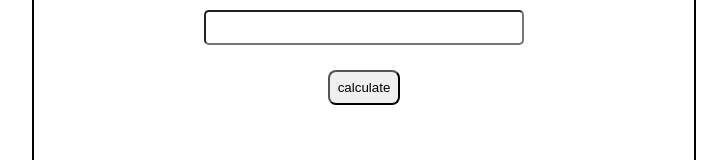
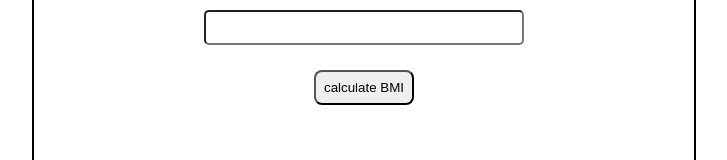
Before and after one commit to iSubhamSingh/JavaScript-MiniProjects, a plain HTML site: page BMIcalculator/index.html in a window 1280 px wide. Shown: the part 321-481 px from the top of the page, without its empty margins (276-1003 px from the left). Drawn offline with Linux system fonts and the light colour scheme.

Commit message:
Update index.html

```diff
--- a/BMIcalculator/index.html
+++ b/BMIcalculator/index.html
@@ -13,7 +13,7 @@
             <input type="text" name="height" id="height" class="inputbox">
             <h3>Please enter the weight</h3>
             <input type="text" name="weight" id="weight" class="inputbox">
-            <button type="submit">calculate</button>
+            <button type="submit">calculate BMI</button>
             <div class="result">
 
         </div>
```
